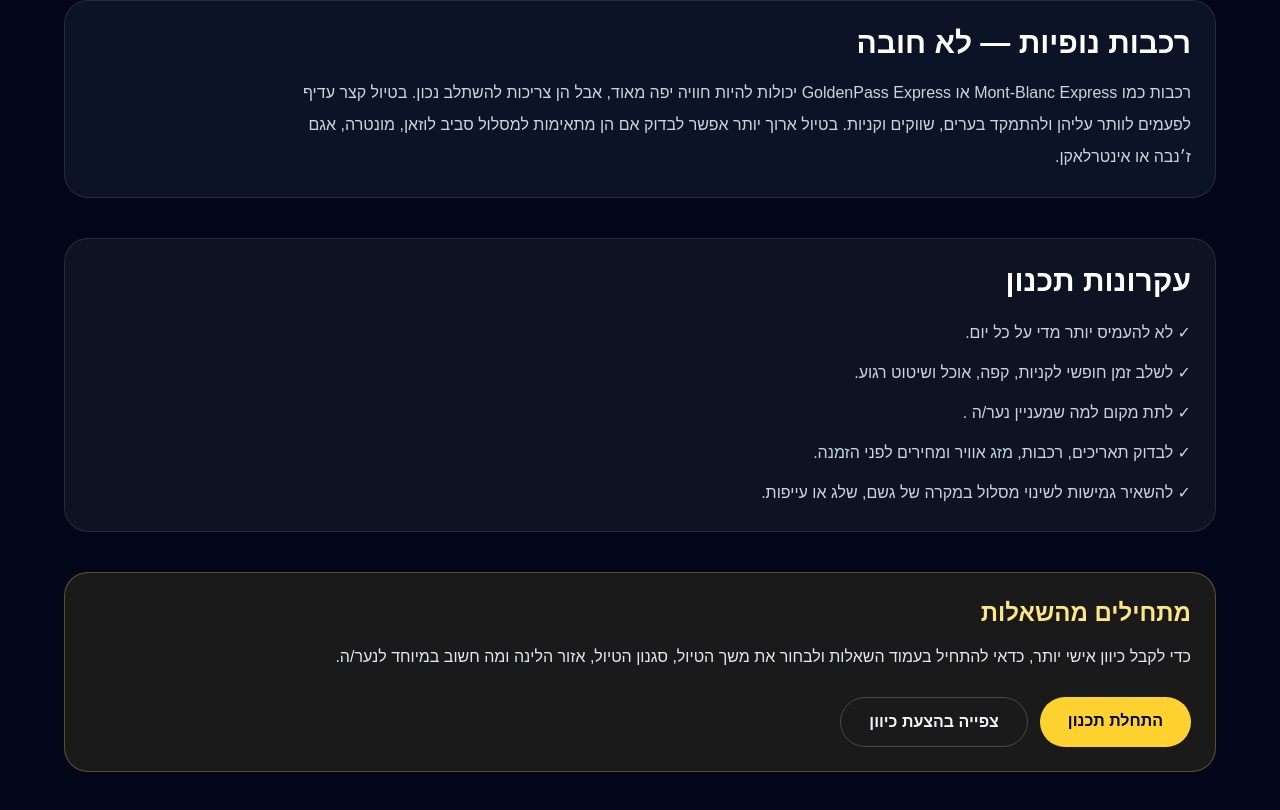
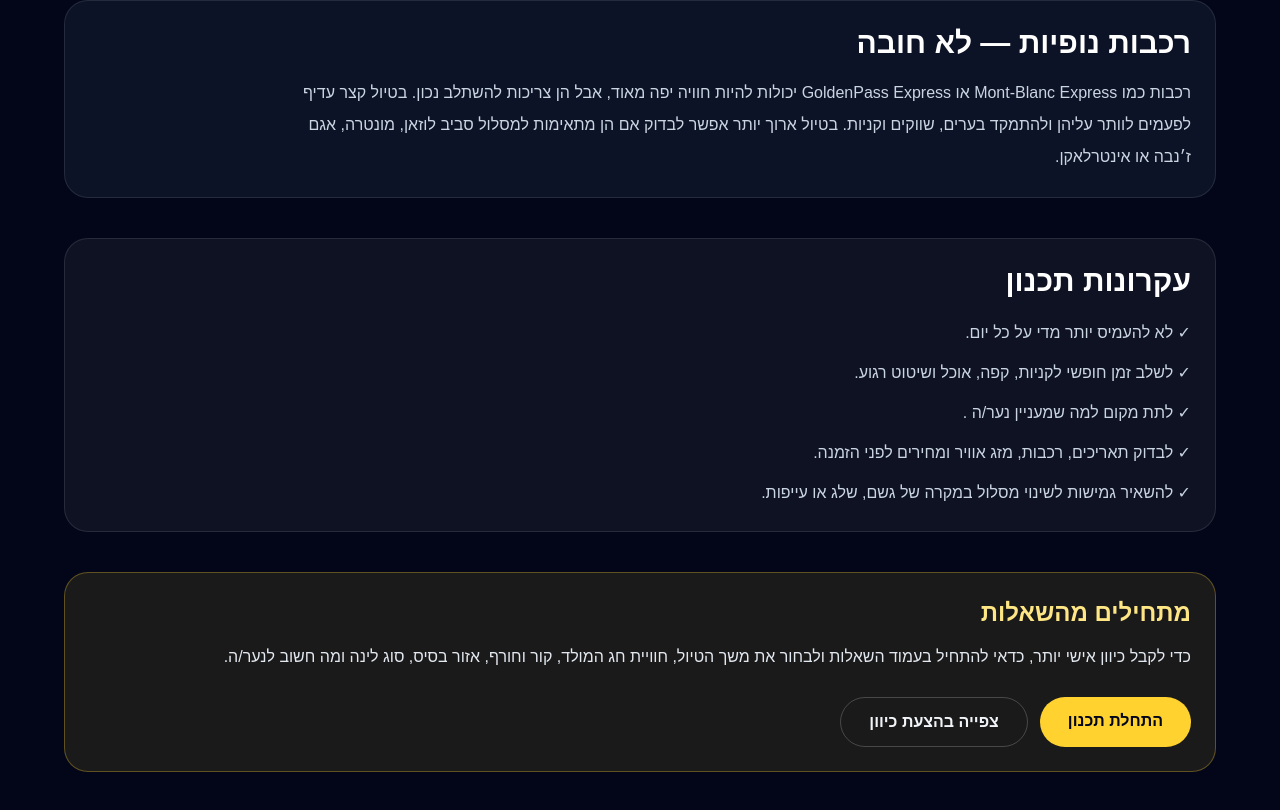
Before and after one commit to medyalex-netizen/swiss-christmas-family-planner, a Next.js app: page / in a window 1280 px wide. Shown: the part 1314-2124 px from the top of the page. Built offline with nearby package versions, Linux system fonts and the light colour scheme.

Commit message:
Finalize Christmas home planning labels

```diff
--- a/app/page.tsx
+++ b/app/page.tsx
@@ -158,7 +158,7 @@ export default function Home() {
 
           <p className="mt-3 leading-8 text-slate-200">
             כדי לקבל כיוון אישי יותר, כדאי להתחיל בעמוד השאלות ולבחור את משך
-            הטיול, סגנון הטיול, אזור הלינה ומה חשוב במיוחד לנער/ה.
+  הטיול, חוויית חג המולד, קור וחורף, אזור בסיס, סוג לינה ומה חשוב לנער/ה.
           </p>
 
           <div className="mt-6 flex flex-col gap-3 sm:flex-row">
```
